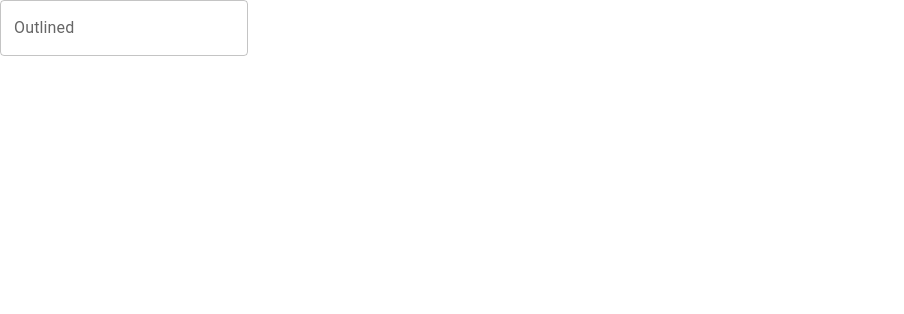
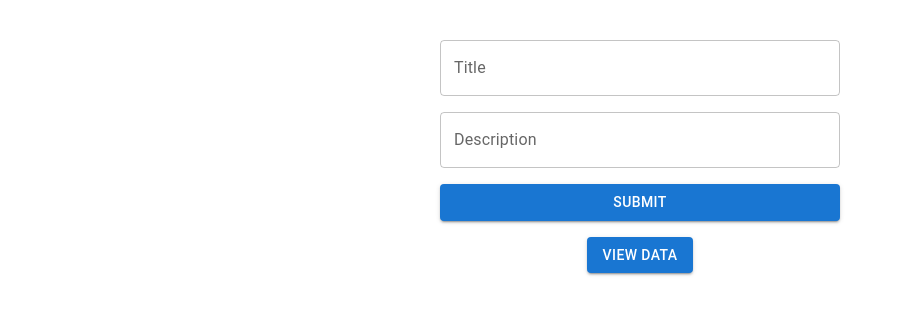
Before and after one commit to kashifharoon10127/CrudApp, a React (Create React App) app: page / in a window 1280 px wide. Shown: the top 314 px of the page, without its empty margins (0-904 px from the left). Built offline with nearby package versions, Linux system fonts and the light colour scheme.

Commit message:
sumbit and view done

```diff
--- a/src/App.js
+++ b/src/App.js
@@ -1,10 +1,16 @@
 import logo from './logo.svg';
 import './App.css';
-import { Form } from './Components/Form';
+import Form from './Components/Form';
+import View from './Components/View';
 
 function App() {
   return (
-<Form/>
+    <div className="App">
+      <br></br>
+      <br></br>
+      <Form/>
+      <View/>
+    </div>
   );
 }
 
--- a/src/Components/Form/index.jsx
+++ b/src/Components/Form/index.jsx
@@ -1,9 +1,70 @@
-import { TextField } from "@mui/material"
+import React, { useState } from "react";
+import { TextField, Button, Box } from "@mui/material";
 
-export const Form=()=>{
-    // return <h1>Hello</h1>
-    return (
-        <TextField id="outlined-basic" label="Outlined" variant="outlined" />
+const Form = () => {
+  const [formData, setFormData] = useState({ title: "", description: "" });
 
-    )
-}
+//   const handleChange = (e) => {
+//     const { name, value } = e.target;
+//     setFormData({ ...formData, [name]: value });
+//   };
+  const handleChange = (e) => {
+    setFormData({
+      ...formData,
+      [e.target.name]: e.target.value,
+    });
+  };
+  const handleSubmit = (e) => {
+    e.preventDefault();
+    console.log("Form Data:", formData);
+      // Get existing data from localStorage
+      const existingData = JSON.parse(localStorage.getItem("formData")) || [];
+          // Add new data to the existing array
+    const updatedData = [...existingData, formData];
+// Save updated array back to localStorage
+localStorage.setItem("formData", JSON.stringify(updatedData));
+
+
+    // Clear the form after submission (optional)
+    setFormData({ title: "", description: "" });
+
+    alert("Data saved to local storage!");
+
+  };
+
+  return (
+    <Box
+      component="form"
+      onSubmit={handleSubmit}
+      sx={{
+        display: "flex",
+        flexDirection: "column",
+        gap: 2,
+        maxWidth: 400,
+        margin: "0 auto",
+      }}
+    >
+      <TextField
+        label="Title"
+        name="title"
+        value={formData.title}
+        onChange={handleChange}
+        variant="outlined"
+        fullWidth
+      />
+      <TextField
+        label="Description"
+        name="description"
+        value={formData.description}
+        onChange={handleChange}
+        variant="outlined"
+        fullWidth
+      />
+      <Button type="submit" variant="contained" color="primary">
+        Submit
+      </Button>
+    </Box>
+  );
+};
+
+export default Form;
--- a/src/Components/View/index.jsx
+++ b/src/Components/View/index.jsx
@@ -1,3 +1,68 @@
-export const View=()=>{
-    return <h1>View Data</h1>
-}
+import React, { useState } from "react";
+import { Button, Box, Typography } from "@mui/material";
+
+const View = () => {
+  const [data, setData] = useState([]);
+  const [hasClicked, setHasClicked] = useState(false); // State to track button click
+
+  const handleViewData = () => {
+    // Update state to indicate button was clicked
+    setHasClicked(true);
+
+    // Fetch data from localStorage
+    const storedData = JSON.parse(localStorage.getItem("formData")) || [];
+    setData(storedData);
+  };
+
+  return (
+    <Box
+      sx={{
+        display: "flex",
+        flexDirection: "column",
+        alignItems: "center",
+        gap: 2,
+        padding: 2,
+      }}
+    >
+      <Button variant="contained" color="primary" onClick={handleViewData}>
+        View Data
+      </Button>
+
+      {hasClicked && data.length === 0 && (
+        <Typography variant="body1" color="textSecondary" marginTop={2}>
+          No data found in local storage!
+        </Typography>
+      )}
+
+      {data.length > 0 && (
+        <Box
+          sx={{
+            display: "flex",
+            flexDirection: "column",
+            gap: 2,
+            marginTop: 2,
+            width: "100%",
+            maxWidth: 400,
+          }}
+        >
+          {data.map((item, index) => (
+            <Box
+              key={index}
+              sx={{
+                border: "1px solid #ccc",
+                padding: 2,
+                borderRadius: "8px",
+                backgroundColor: "#f9f9f9",
+              }}
+            >
+              <Typography variant="h6">Title: {item.title}</Typography>
+              <Typography>Description: {item.description}</Typography>
+            </Box>
+          ))}
+        </Box>
+      )}
+    </Box>
+  );
+};
+
+export default View;
```
